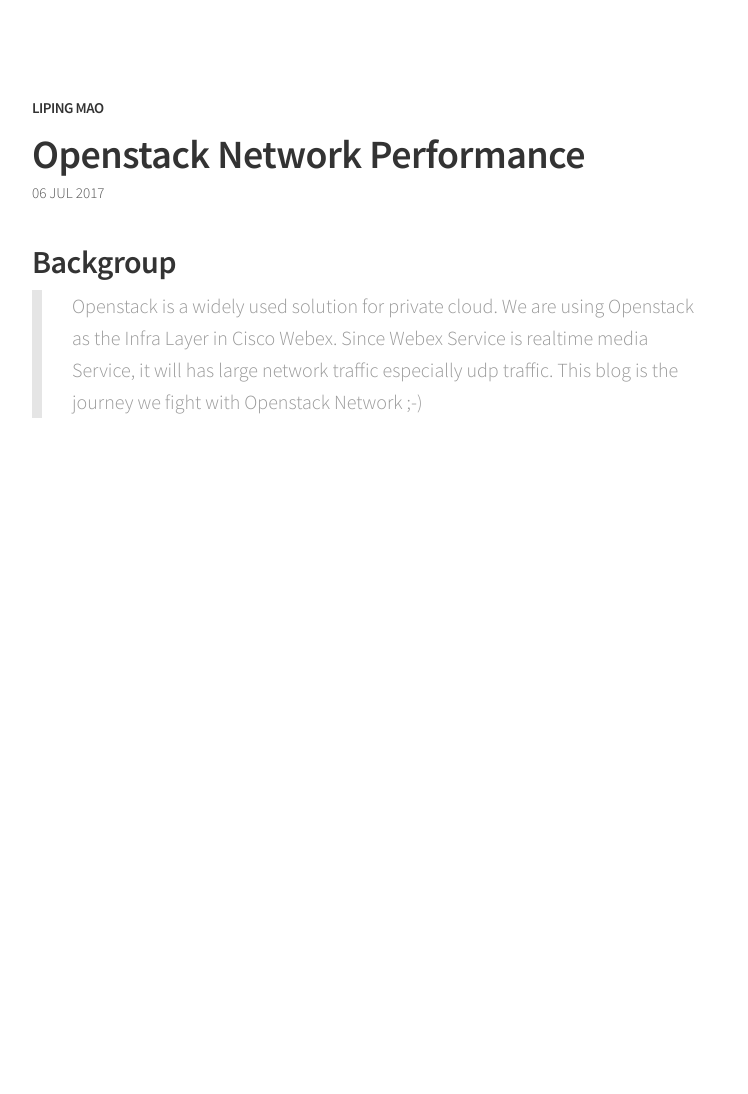
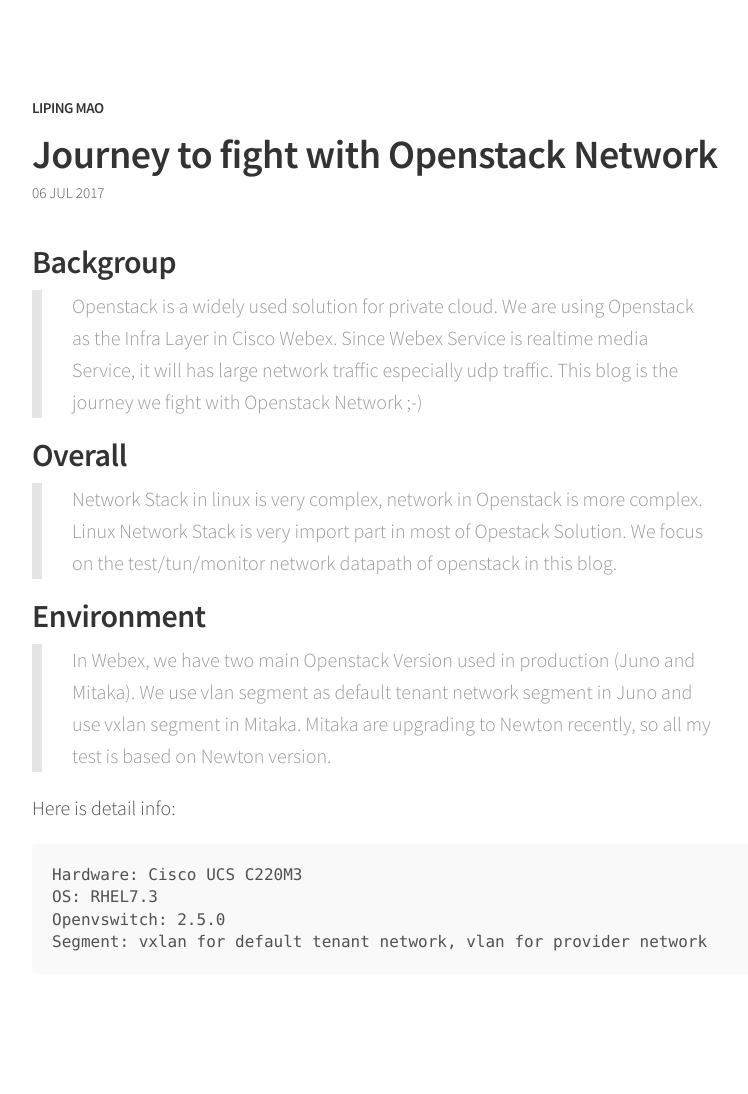
Before and after one commit to LipingMao/LipingMao.github.io, a Jekyll site: the page built from _posts/2017-07-06-Openstack_Network_Performance.md, in a window 1280 px wide. Shown: the whole page, without its empty margins (248-996 px from the left). Built offline with Jekyll 4.4.1, drawn with Linux system fonts in a browser that asks for light colours; before the commit the page ends 900 px from its top, so only the background shows below that.

````diff
--- a/_posts/2017-07-06-Openstack_Network_Performance.md
+++ b/_posts/2017-07-06-Openstack_Network_Performance.md
@@ -1,6 +1,32 @@
 ---
-title: Openstack Network Performance
+title: Journey to fight with Openstack Network
 ---
 ## Backgroup
 
-> Openstack is a widely used solution for private cloud. We are using Openstack as the Infra Layer in Cisco Webex. Since Webex Service is realtime media Service, it will has large network traffic especially udp traffic. This blog is the journey we fight with Openstack Network ;-)
+> Openstack is a widely used solution for private cloud. We are using Openstack
+as the Infra Layer in Cisco Webex. Since Webex Service is realtime media
+Service, it will has large network traffic especially udp traffic. This blog
+is the journey we fight with Openstack Network ;-)
+
+
+## Overall
+
+> Network Stack in linux is very complex, network in Openstack is more complex.
+Linux Network Stack is very import part in most of Opestack Solution. We focus
+on the test/tun/monitor network datapath of openstack in this blog.
+
+
+## Environment
+
+>In Webex, we have two main Openstack Version used in production
+(Juno and Mitaka). We use vlan segment as default tenant network segment in
+Juno and use vxlan segment in Mitaka. Mitaka are upgrading to Newton recently,
+so all my test is based on Newton version.
+
+Here is detail info:
+```
+Hardware: Cisco UCS C220M3
+OS: RHEL7.3
+Openvswitch: 2.5.0
+Segment: vxlan for default tenant network, vlan for provider network
+```
````
